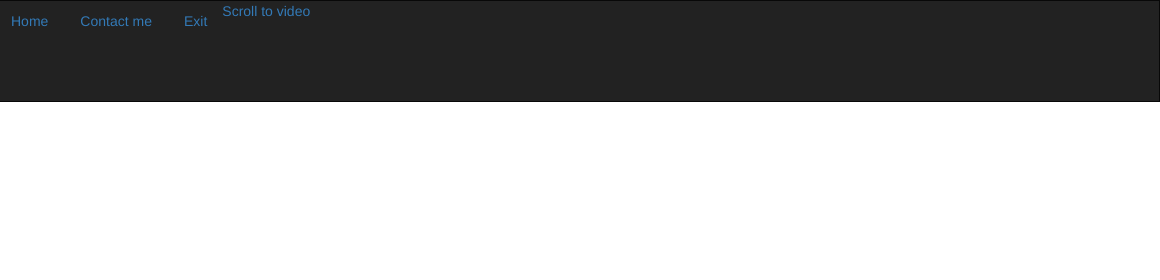
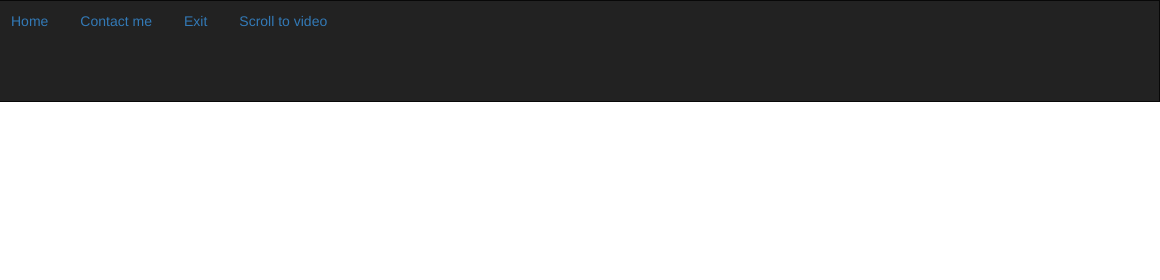
Before and after one commit to aleallopez/aleallopez.github.io, a plain HTML site: page index.html in a window 1280 px wide. Shown: the top 280 px of the page, 120-1280 px from the left. Drawn offline with nearby package versions, Linux system fonts and the light colour scheme.

Commit message:
Update index.html

```diff
--- a/index.html
+++ b/index.html
@@ -59,7 +59,7 @@
   <li><a href="file:///Users/agnesleal/Documents/alynette.github.io/aleallopez.html#">Home</a></li>
   <li><a href="https://www.facebook.com/agnes.lynette1">Contact me</a></li>
   <li><a href="https://www.google.com">Exit</a></li>
-      <a id="My Tour around the world">Scroll to video</a>
+      <li><a id="My Tour around the world">Scroll to video</a></li>
       </ul>
       <ul class="nav navbar-nav navbar-right">
 
```
